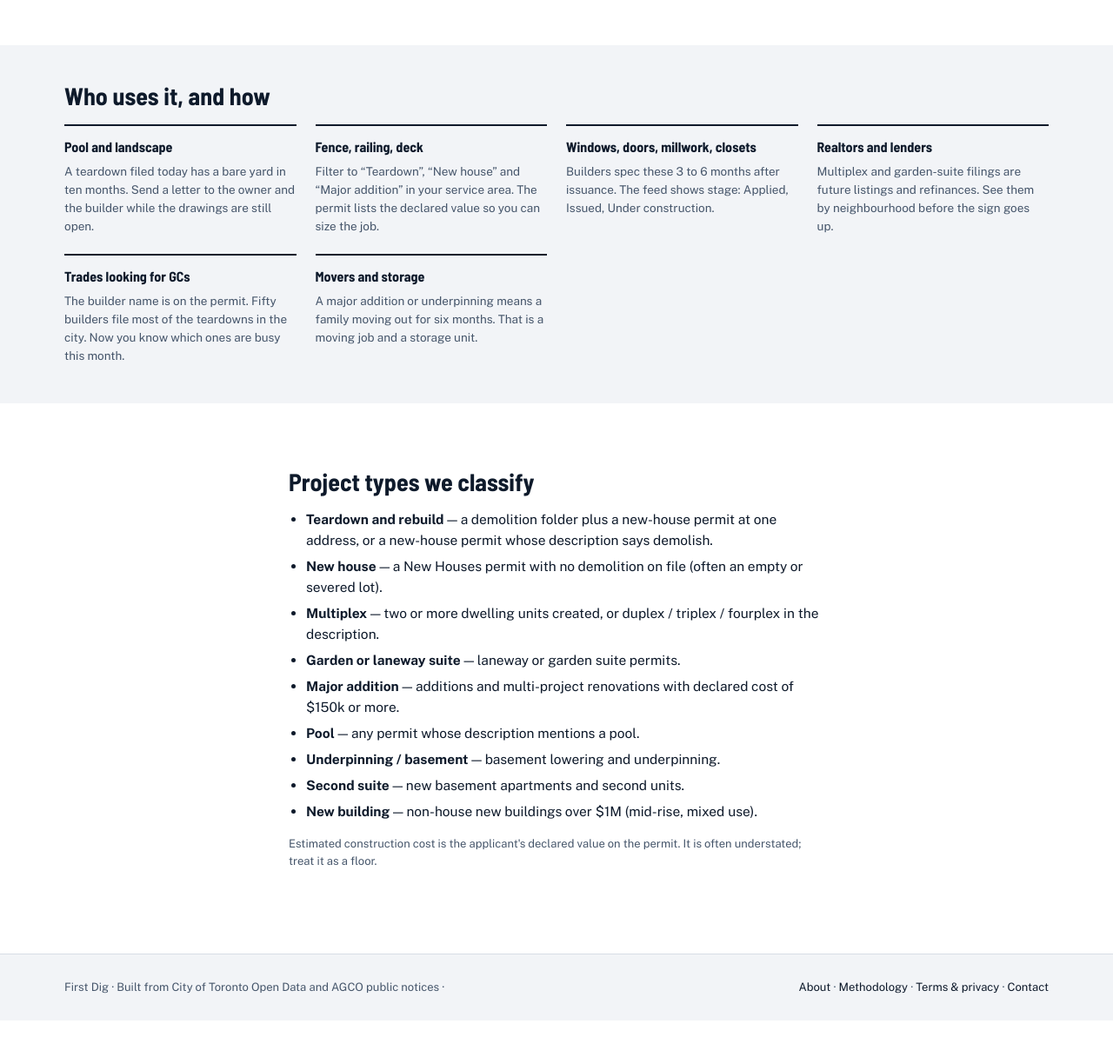
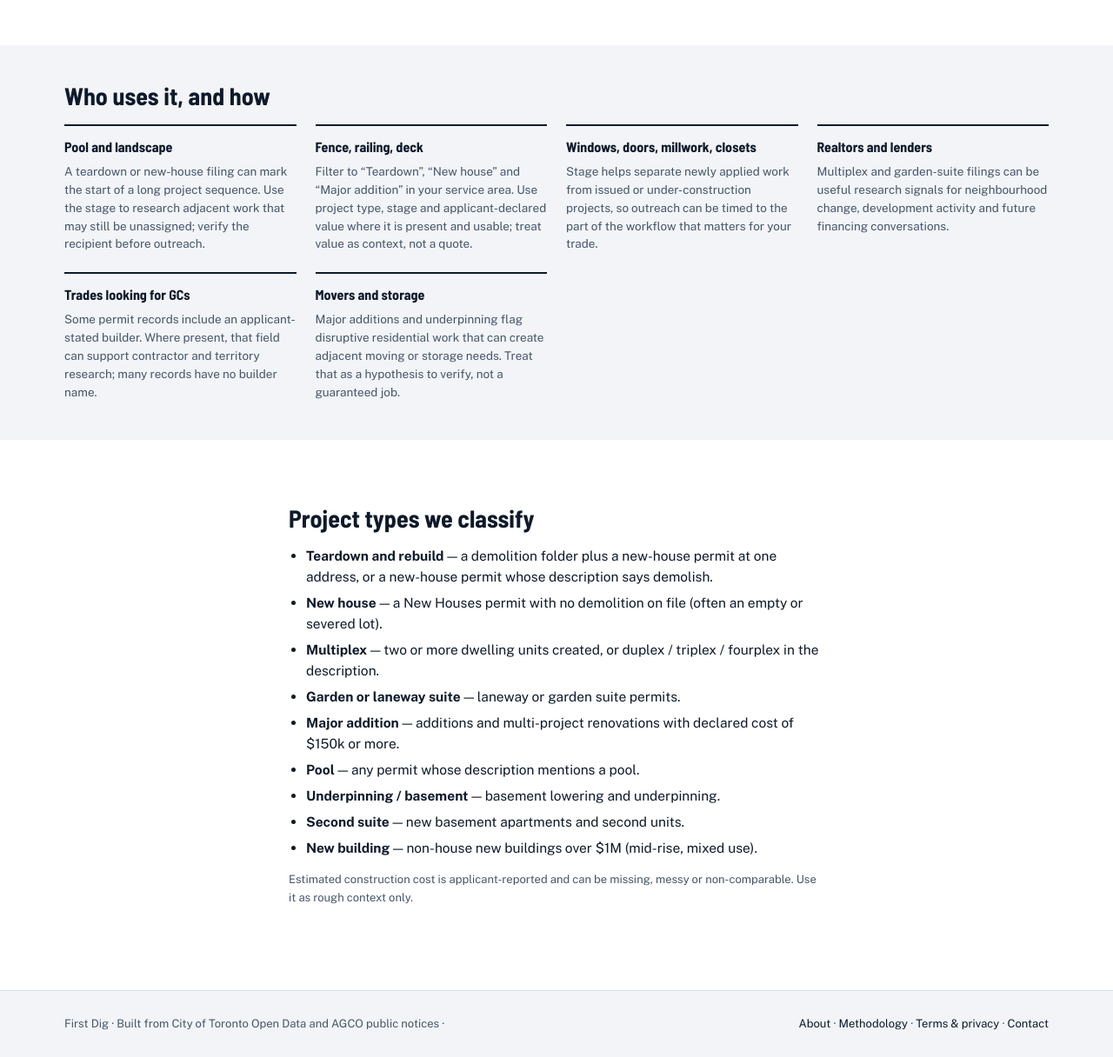
Before and after one commit to gamingyeetmaster-dev/firstdig, a FastAPI app: page /teardown in a window 1280 px wide. Shown: the part 530-1746 px from the top of the page at 87% size. Before the commit the page ends 1704 px from the top, so only its background shows below. Run offline with FastAPI, Linux system fonts and the light colour scheme; data that the repository does not hold is empty.

Commit message:
Remove speculative teardown claims

```diff
--- a/app/web/templates/product_teardown.html
+++ b/app/web/templates/product_teardown.html
@@ -26,7 +26,7 @@
     </div>
 
     <h1 class="track-headline">{{ product.tagline }}</h1>
-    <p class="track-lede">Toronto Building publishes every permit application. We roll the plumbing, HVAC, drain and demolition rows up into one project per address, classify it, geocode it, attach the builder, and put it on your map the next morning &mdash; like the one below, filed {{ hero.first_filed | nice_date }}.</p>
+    <p class="track-lede">Toronto Building publishes every permit application. We roll the plumbing, HVAC, drain and demolition rows up into one project per address, classify it, geocode it, retain builder information when the source includes it, and organize the result in one project view &mdash; like the one below, filed {{ hero.first_filed | nice_date }}.</p>
 
     <div class="status-rail">
       {% for stage_key, stage_label in STAGE_LABELS.items() %}
@@ -49,7 +49,7 @@
     <div class="track-cta">
       <a class="btn primary" href="/login?next=/app/teardown">Start a {{ TRIAL_DAYS }}-day free trial</a>
       <a class="btn" href="/app/teardown">Browse the delayed public feed</a>
-      <span class="muted small" style="align-self:center">${{ product.price_monthly }}/month after the trial. Cancel anytime.</span>
+      <span class="muted small" style="align-self:center">Early access is currently by request.</span>
     </div>
   </article>
   {% endif %}
@@ -83,12 +83,12 @@
 <section class="alt"><div class="wrap">
   <div class="sec-h"><h2>Who uses it, and how</h2></div>
   <div class="differentiators">
-    <div class="differentiator"><b>Pool and landscape</b><p>A teardown filed today has a bare yard in ten months. Send a letter to the owner and the builder while the drawings are still open.</p></div>
-    <div class="differentiator"><b>Fence, railing, deck</b><p>Filter to &ldquo;Teardown&rdquo;, &ldquo;New house&rdquo; and &ldquo;Major addition&rdquo; in your service area. The permit lists the declared value so you can size the job.</p></div>
-    <div class="differentiator"><b>Windows, doors, millwork, closets</b><p>Builders spec these 3 to 6 months after issuance. The feed shows stage: Applied, Issued, Under construction.</p></div>
-    <div class="differentiator"><b>Realtors and lenders</b><p>Multiplex and garden-suite filings are future listings and refinances. See them by neighbourhood before the sign goes up.</p></div>
-    <div class="differentiator"><b>Trades looking for GCs</b><p>The builder name is on the permit. Fifty builders file most of the teardowns in the city. Now you know which ones are busy this month.</p></div>
-    <div class="differentiator"><b>Movers and storage</b><p>A major addition or underpinning means a family moving out for six months. That is a moving job and a storage unit.</p></div>
+    <div class="differentiator"><b>Pool and landscape</b><p>A teardown or new-house filing can mark the start of a long project sequence. Use the stage to research adjacent work that may still be unassigned; verify the recipient before outreach.</p></div>
+    <div class="differentiator"><b>Fence, railing, deck</b><p>Filter to &ldquo;Teardown&rdquo;, &ldquo;New house&rdquo; and &ldquo;Major addition&rdquo; in your service area. Use project type, stage and applicant-declared value where it is present and usable; treat value as context, not a quote.</p></div>
+    <div class="differentiator"><b>Windows, doors, millwork, closets</b><p>Stage helps separate newly applied work from issued or under-construction projects, so outreach can be timed to the part of the workflow that matters for your trade.</p></div>
+    <div class="differentiator"><b>Realtors and lenders</b><p>Multiplex and garden-suite filings can be useful research signals for neighbourhood change, development activity and future financing conversations.</p></div>
+    <div class="differentiator"><b>Trades looking for GCs</b><p>Some permit records include an applicant-stated builder. Where present, that field can support contractor and territory research; many records have no builder name.</p></div>
+    <div class="differentiator"><b>Movers and storage</b><p>Major additions and underpinning flag disruptive residential work that can create adjacent moving or storage needs. Treat that as a hypothesis to verify, not a guaranteed job.</p></div>
   </div>
 </div></section>
 
@@ -97,6 +97,6 @@
   <ul>
     {% for k, label in kinds %}<li><b>{{ label }}</b>{% if k == 'teardown' %} — a demolition folder plus a new-house permit at one address, or a new-house permit whose description says demolish.{% elif k == 'new_house' %} — a New Houses permit with no demolition on file (often an empty or severed lot).{% elif k == 'multiplex' %} — two or more dwelling units created, or duplex / triplex / fourplex in the description.{% elif k == 'garden_suite' %} — laneway or garden suite permits.{% elif k == 'major_addition' %} — additions and multi-project renovations with declared cost of $150k or more.{% elif k == 'pool' %} — any permit whose description mentions a pool.{% elif k == 'underpinning' %} — basement lowering and underpinning.{% elif k == 'second_suite' %} — new basement apartments and second units.{% elif k == 'new_building' %} — non-house new buildings over $1M (mid-rise, mixed use).{% endif %}</li>{% endfor %}
   </ul>
-  <p class="muted small">Estimated construction cost is the applicant's declared value on the permit. It is often understated; treat it as a floor.</p>
+  <p class="muted small">Estimated construction cost is applicant-reported and can be missing, messy or non-comparable. Use it as rough context only.</p>
 </div></section>
 {% endblock %}
```
